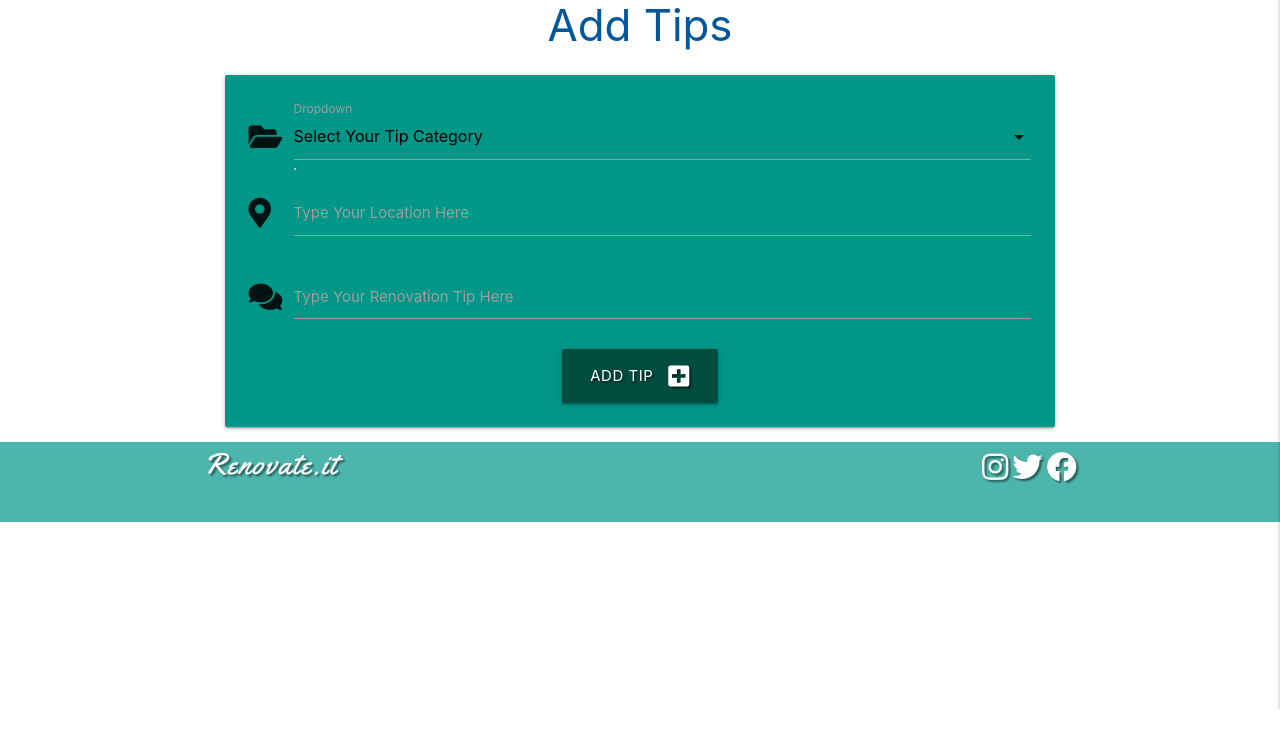
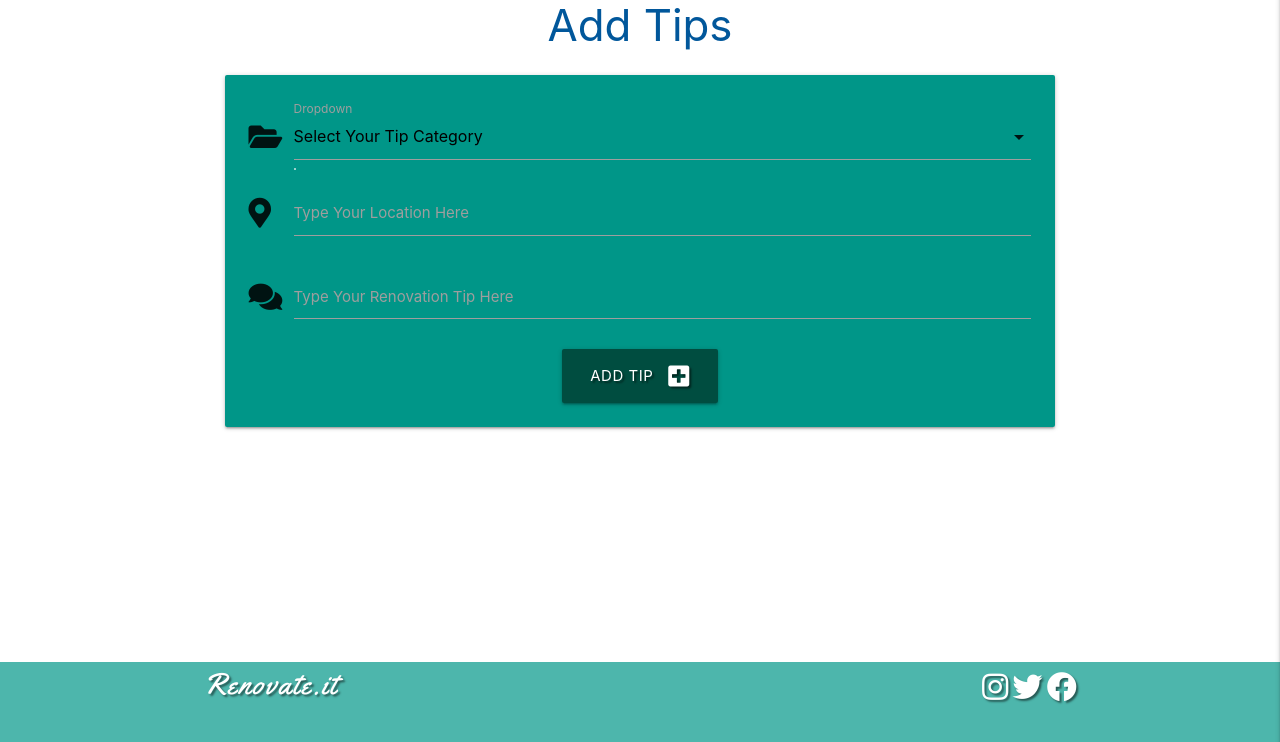
Before and after one commit to Code-Institute-Submissions/Gmanprodev-Renovate-it, a Flask app: page /add_tips in a window 1280 px wide. Shown: the part 91-833 px from the top of the page. Before the commit the page ends 800 px from the top, so only its background shows below. Run offline with Flask 2, Linux system fonts and the light colour scheme; data that the repository does not hold is empty; some libraries are stand-ins or nearby versions.

Commit message:
Added height css to the 'main' on the base file to push the footer to the bottom of the page

```diff
--- a/static/css/style.css
+++ b/static/css/style.css
@@ -145,3 +145,7 @@ nav .brand-logo {
     padding-top: 5rem;
     padding-bottom: 5rem;
 }
+
+.height {
+    min-height: calc(100vh - 140px);
+}
--- a/templates/base.html
+++ b/templates/base.html
@@ -64,7 +64,7 @@
         {% endwith %}
     </section>
 
-    <main>
+    <main class="height">
         {% block content %}
         {% endblock %}
     </main>
```
